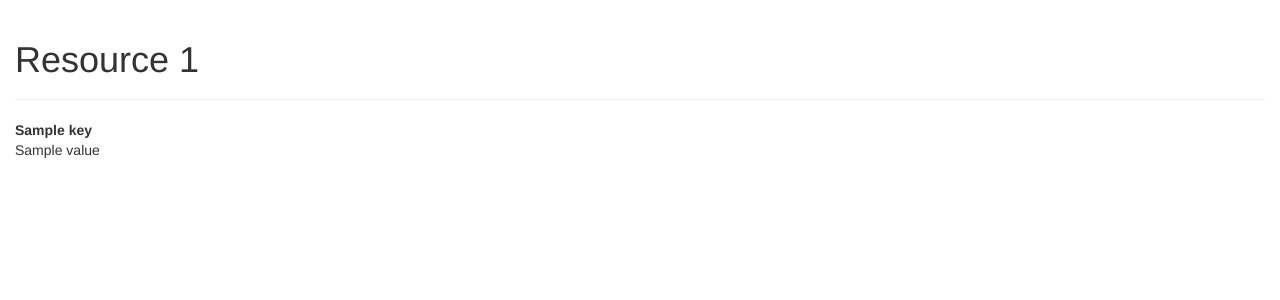
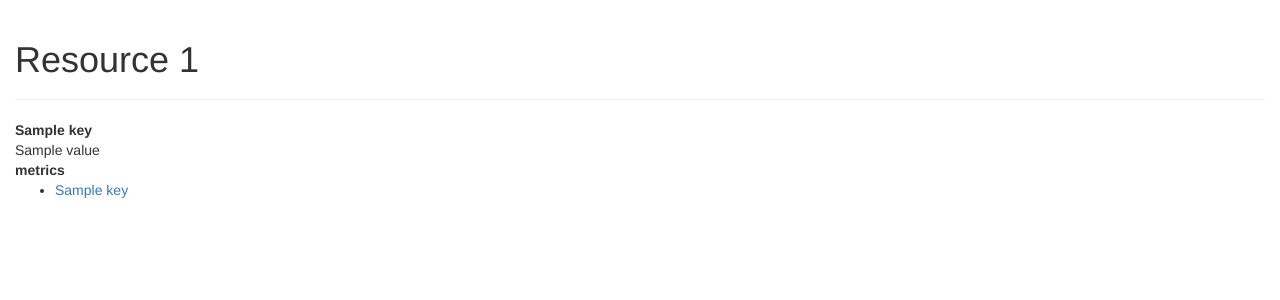
Before and after one commit to gnocchixyz/gnocchi, a Python web app: template gnocchi/rest/templates/resources.j2 in a window 1280 px wide. Shown: the top 300 px of the page. Run offline with Jinja, Linux system fonts and the light colour scheme; the template is opened without the code that fills it: most values are stand-ins (such as "Sample title", 1, 10 or a date in 2020); some libraries are stand-ins or nearby versions.

Commit message:
Add a chart for each metric when viewing a resource in a browser
Change-Id: I8144f21666fb5b16a564b7129553652608642d58

```diff
--- /dev/null
+++ b/gnocchi/rest/static/js/gnocchi.js
@@ -0,0 +1,40 @@
+function drawGraph(selector, measures) {
+  var x_line = measures.map(function (m) { return Date.parse(m[0]); });
+  x_line.unshift('x');
+
+  var metrics = measures.map(function (m) { return m[2]; });
+  metrics.unshift('Measure');
+
+  var chart = c3.generate({
+    bindto: selector,
+    data: {
+      x: 'x',
+      columns: [
+        x_line,
+        metrics,
+      ],
+      types: {
+        'Measure': 'bar',
+      },
+    },
+    axis: {
+      x: {
+        type: 'timeseries',
+        tick: {
+          format: '%Y-%m-%d %H:%M:%S'
+        }
+      }
+    },
+    zoom: {
+      enabled: true
+    },
+    padding: {
+      left: 100,
+      right: 100,
+      top: 50,
+    },
+    size: {
+      height: 600
+    }
+  });
+}
--- a/gnocchi/rest/templates/resources.j2
+++ b/gnocchi/rest/templates/resources.j2
@@ -1,6 +1,13 @@
 {% extends "basic.j2" %}
 
+{% block head %}
+<link href="/static/css/c3.min.css" rel="stylesheet" type="text/css">
+{% endblock head %}
+
 {% block body %}
+<script src="/static/js/d3.min.js" charset="utf-8"></script>
+<script src="/static/js/c3.min.js"></script>
+<script src="/static/js/gnocchi.js"></script>
 <div class="container-fluid">
   <div class="page-header">
     <h1>Resource {{ data.id }}</h1>
@@ -9,11 +16,36 @@
   <div class="page-body">
     <dl>
       {% for key, value in data.items() %}
-        <dt>{{ key|e }}</dt>
-        <dd>{{ value|e }}</dd>
+        {%- if key != 'metrics' -%}
+          <dt>{{ key }}</dt>
+          <dd>{{ value }}</dd>
+        {% endif %}
       {% endfor %}
+
+      <dt>metrics</dt>
+      <dd>
+        <ul>
+          {% for key, value in data.metrics.items() %}
+            <li>
+              <a href="/v1/metric/{{ value | e }}/measures">{{ key | e }}</a>
+              <div id="{{ key|e }}-chart"></div>
+            </li>
+          {% endfor %}
+        </ul>
+      </dd>
     </dl>
     </div>
   </div>
 
+<script>
+$(function () {
+    var metrics = {{ data.metrics|tojson }}
+    $.each(metrics, function(name, id) {
+        url = '/v1/metric/' + id + '/measures'
+        $.get(url, function(measures) {
+            drawGraph('#' + name + '-chart', measures)
+        });
+    });
+});
+</script>
 {% endblock body %}
```
Also changed, not shown: gnocchi/rest/templates/measures.j2 (+2 -41 lines).
